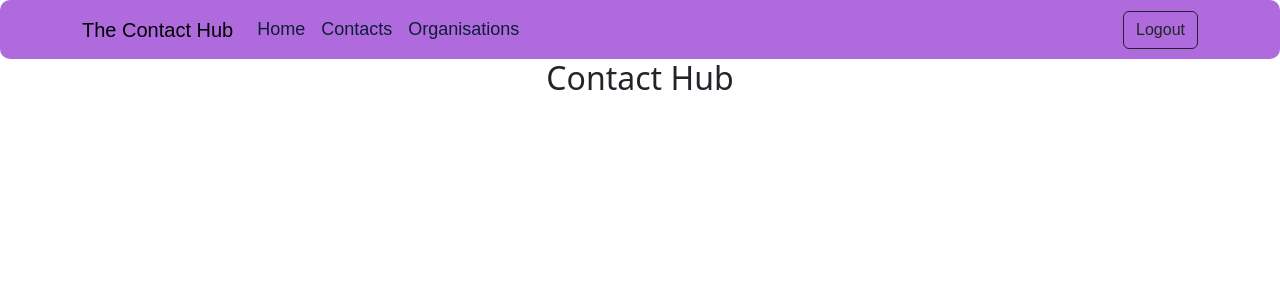
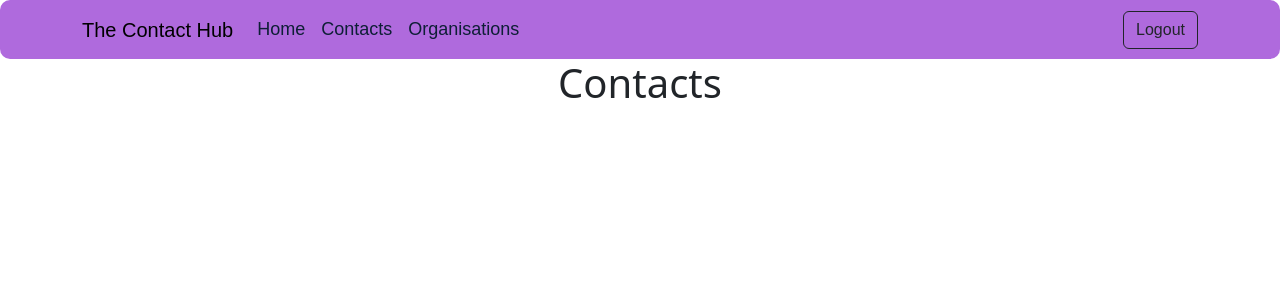
Before and after one commit to WanjikuN/Contact-Hub, a React (Create React App) app in the folder client/: page /contacts in a window 1280 px wide. Shown: the top 300 px of the page. Built offline with nearby package versions, Linux system fonts and the light colour scheme.

Commit message:
feat(Routes): add contacts routing

```diff
--- a/client/src/App.js
+++ b/client/src/App.js
@@ -1,17 +1,17 @@
 import logo from "./logo.svg";
 import React from "react";
-//import { Routes, Route } from "react-router-dom";
+import { Routes, Route, Link } from 'react-router-dom';
 import "./App.css";
 import NavbarComp from "./Components/Navbar";
-
+import Contacts from "./Components/Contacts";
 function App() {
   return (
     <div className="App">
       <NavbarComp />
-      <h2>Contact Hub</h2>
-      {/* <Routes>
-        <Route path="/" />
-      </Routes> */}
+      <Routes>
+          <Route exact path='/contacts' element={<Contacts />} />
+      </Routes>
+
     </div>
   );
 }
--- /dev/null
+++ b/client/src/Components/Contacts.js
@@ -0,0 +1,7 @@
+export default function Contacts(){
+    return (
+        <>
+        <h1>Contacts</h1>
+        </>
+    )
+}
--- a/client/src/index.js
+++ b/client/src/index.js
@@ -1,6 +1,6 @@
 import React from "react";
 import ReactDOM from "react-dom/client";
-//import { BrowserRouter } from "react-router-dom";
+import { BrowserRouter } from "react-router-dom";
 import "./index.css";
 import App from "./App";
 import reportWebVitals from "./reportWebVitals";
@@ -9,9 +9,9 @@ import "bootstrap/dist/css/bootstrap.min.css";
 const root = ReactDOM.createRoot(document.getElementById("root"));
 root.render(
   <React.StrictMode>
-    {/* <BrowserRouter> */}
+    <BrowserRouter>
     <App />
-    {/* </BrowserRouter> */}
+    </BrowserRouter>
   </React.StrictMode>
 );
 
```
